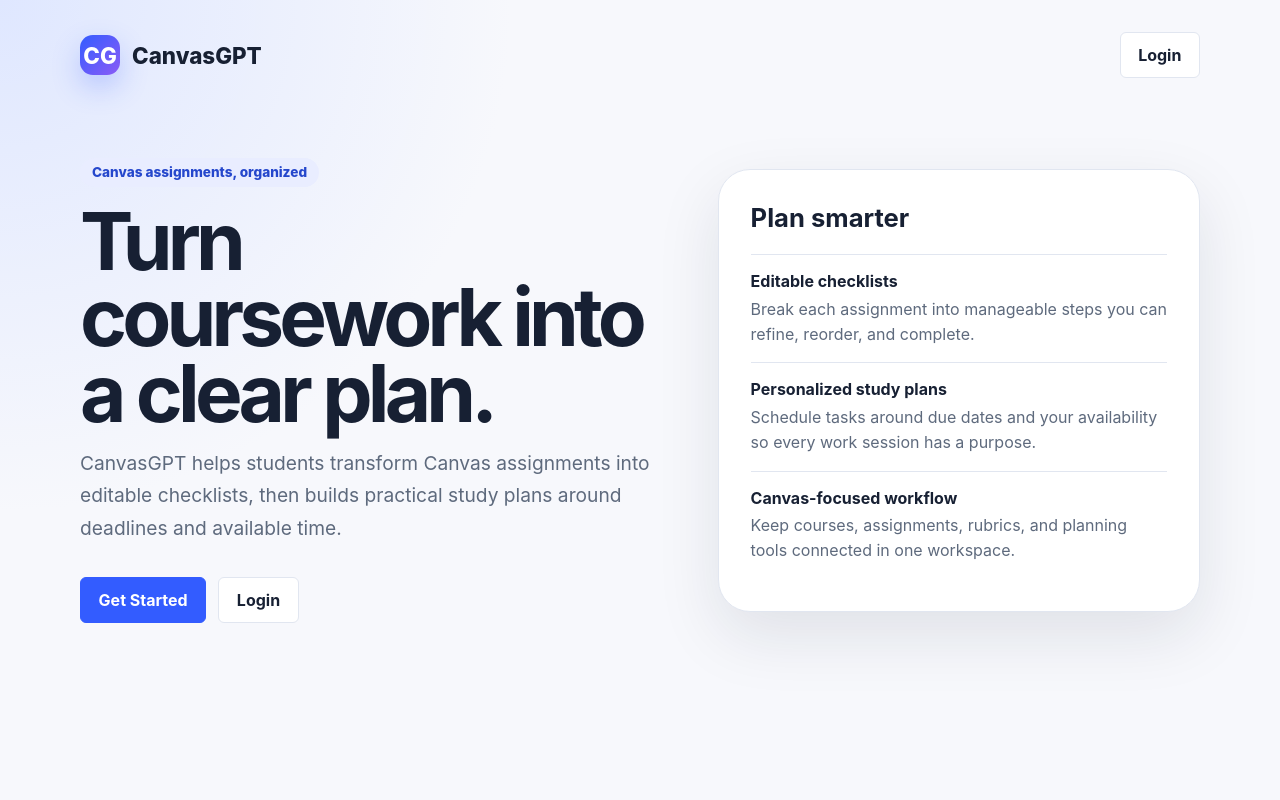
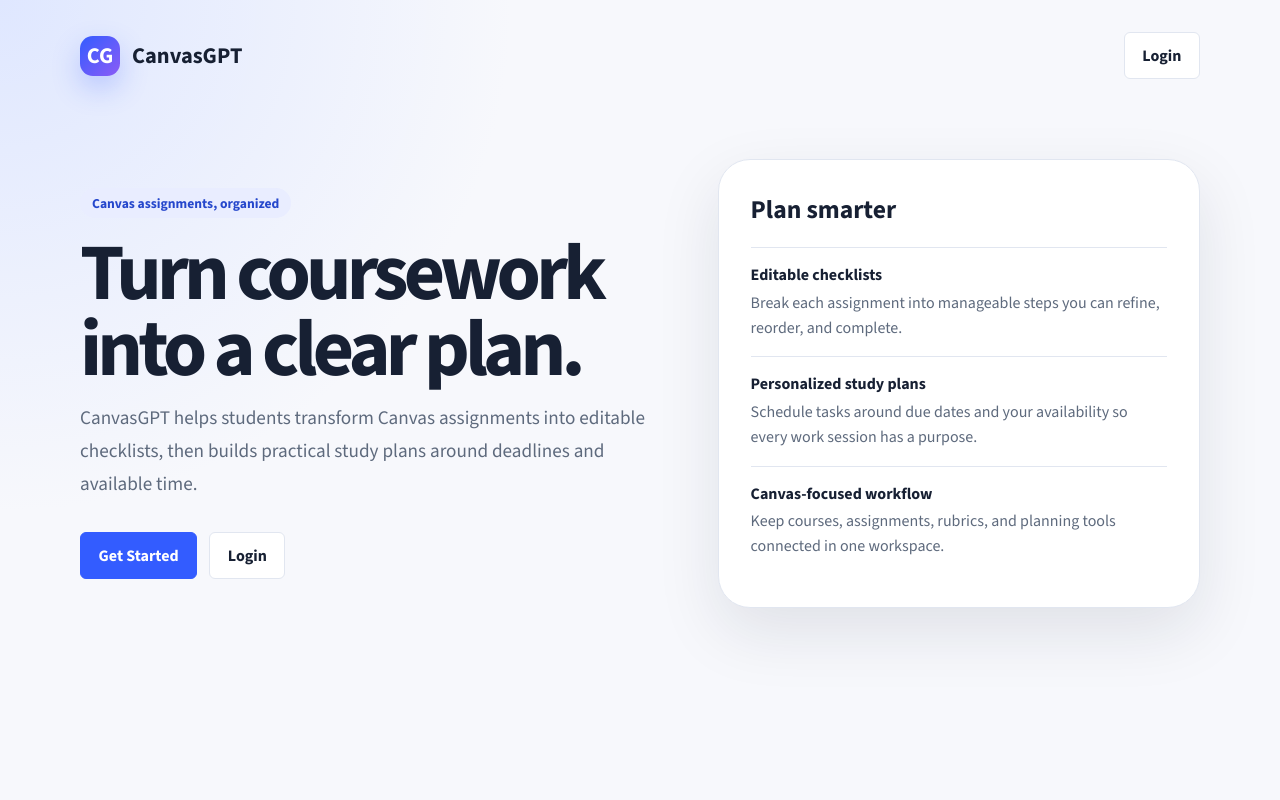
Before and after one commit to 25Braeden/CanvasGPT, a Django app: page / in a window 1280 px wide. Run offline with Django 5.2, Linux system fonts and the light colour scheme.

Commit message:
Changed font

```diff
--- a/templates/base.html
+++ b/templates/base.html
@@ -5,6 +5,9 @@
     <meta charset="utf-8">
     <meta name="viewport" content="width=device-width, initial-scale=1">
     <title>{% block title %}CanvasGPT{% endblock %}</title>
+    <link rel="preconnect" href="https://fonts.googleapis.com">
+    <link rel="preconnect" href="https://fonts.gstatic.com" crossorigin>
+    <link href="https://fonts.googleapis.com/css2?family=Source+Sans+3:wght@400;600;700;800&amp;display=swap" rel="stylesheet">
     <style>
         :root {
             --bg: #f7f8fc;
@@ -43,7 +46,7 @@
             min-height: 100vh;
             color: var(--text);
             background: radial-gradient(circle at top left, var(--page-glow) 0, transparent 32rem), var(--bg);
-            font-family: Inter, ui-sans-serif, system-ui, -apple-system, BlinkMacSystemFont, "Segoe UI", sans-serif;
+            font-family: "Source Sans 3", ui-sans-serif, system-ui, -apple-system, BlinkMacSystemFont, "Segoe UI", sans-serif;
         }
 
         a { color: var(--primary-dark); font-weight: 700; }
--- a/templates/home.html
+++ b/templates/home.html
@@ -5,6 +5,9 @@
     <meta charset="UTF-8">
     <meta name="viewport" content="width=device-width, initial-scale=1.0">
     <title>CanvasGPT</title>
+    <link rel="preconnect" href="https://fonts.googleapis.com">
+    <link rel="preconnect" href="https://fonts.gstatic.com" crossorigin>
+    <link href="https://fonts.googleapis.com/css2?family=Source+Sans+3:wght@400;600;700;800&amp;display=swap" rel="stylesheet">
     <style>
         :root {
             --bg: #f7f8fc;
@@ -35,7 +38,7 @@
         body {
             margin: 0;
             min-height: 100vh;
-            font-family: Inter, ui-sans-serif, system-ui, -apple-system, BlinkMacSystemFont, "Segoe UI", sans-serif;
+            font-family: "Source Sans 3", ui-sans-serif, system-ui, -apple-system, BlinkMacSystemFont, "Segoe UI", sans-serif;
             color: var(--text);
             background: radial-gradient(circle at top left, var(--page-glow) 0, transparent 32rem), var(--bg);
         }
```
